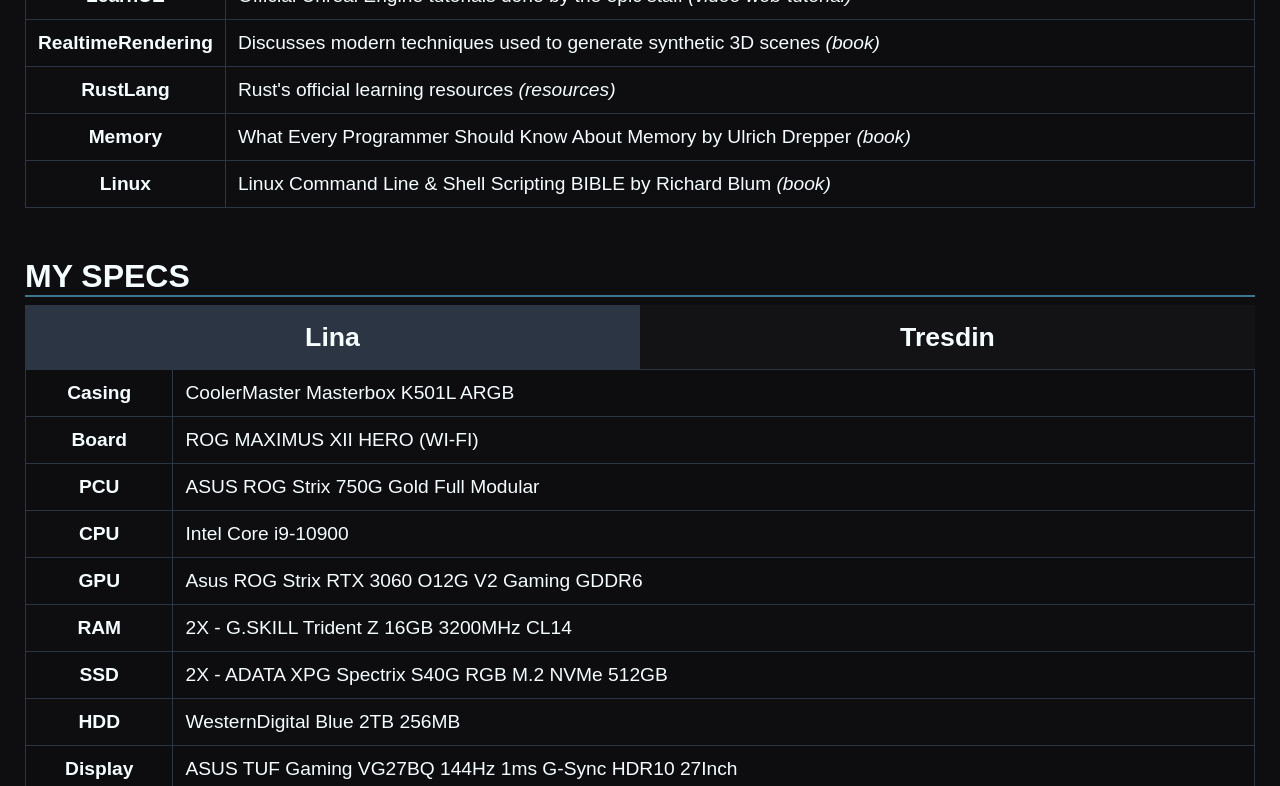
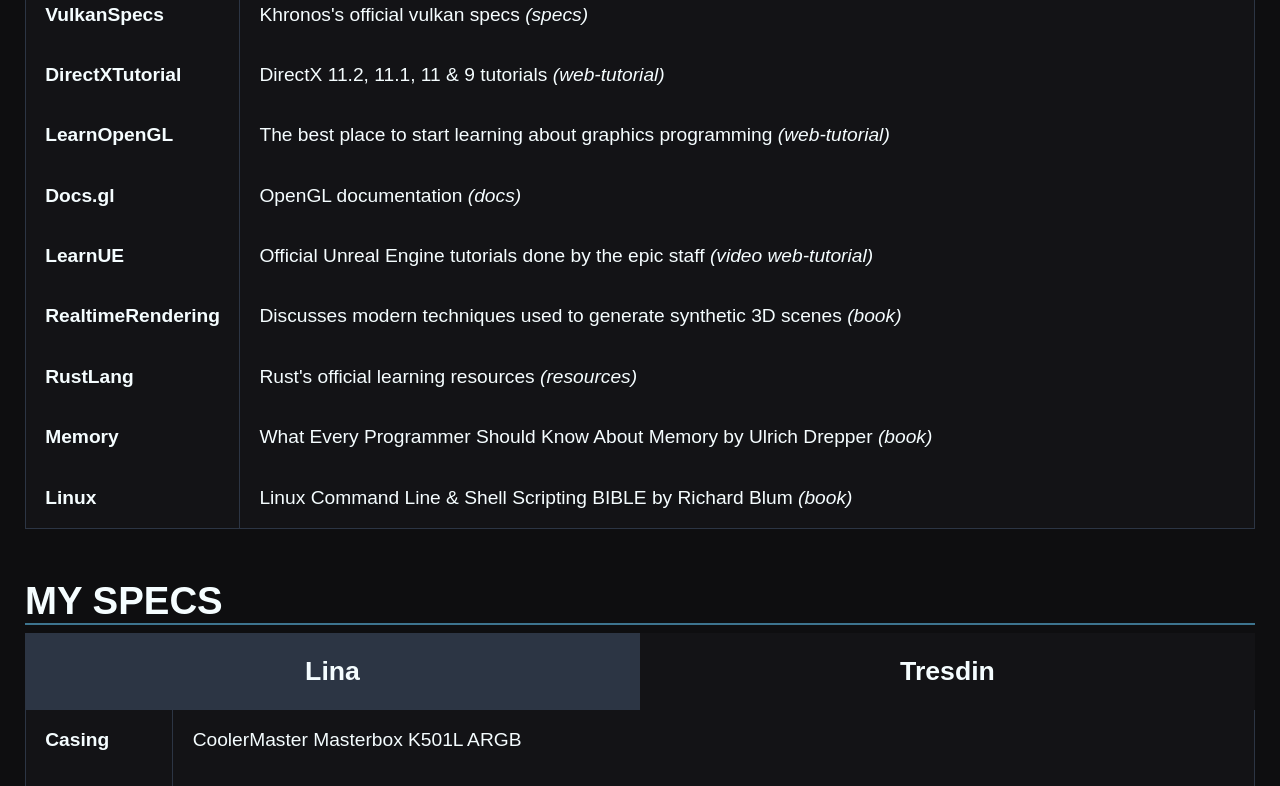
Before and after one commit to Light7734/Portfolio, a Gatsby site: page /about in a window 1280 px wide. Shown: the part 1228-2014 px from the top of the page. Built offline with nearby package versions, Linux system fonts and the light colour scheme; Gatsby itself is replaced by a stand-in of ours.

Commit message:
style: tab component style changes

```diff
--- a/src/pages/about.tsx
+++ b/src/pages/about.tsx
@@ -31,8 +31,8 @@ const About: React.FC = () => {
             {
                 LinaJSONData.specs.map((data: any) =>
                     <tr>
-                        <td> <p> {data.category} </p> </td>
-                        <td> <p> {data.value} </p> </td>
+                        <td> <a> <p> {data.category} </p> </a> </td>
+                        <td> <a> <p> {data.value} </p> </a> </td>
                     </tr>
                 )
             }
@@ -44,12 +44,11 @@ const About: React.FC = () => {
             {
                 TresdinJSONData.specs.map((data: any) =>
                     <tr>
-                        <td> <p> {data.category} </p> </td>
-                        <td> <p> {data.value} </p> </td>
+                        <td> <a> <p> {data.category} </p> </a> </td>
+                        <td> <a> <p> {data.value} </p> </a> </td>
                     </tr>
                 )
             }
-
         </table>,
     ];
 
@@ -68,8 +67,8 @@ const About: React.FC = () => {
             {
                 CodeJSONData.resources.map((data: any) =>
                     <tr>
-                        <td> <p> {data.category} </p> </td>
-                        <td> <p> <a href={data.url}> {data.description} <i className={style.resourcePlatform}>({data.platform})</i></a> </p> </td>
+                        <td> <a href={data.url}><p> {data.category} </p> </a> </td>
+                        <td> <a href={data.url}><p>  {data.description} <i className={style.resourcePlatform}>({data.platform})</i> </p></a> </td>
                     </tr>
                 )
             }
@@ -80,8 +79,8 @@ const About: React.FC = () => {
             {
                 ArtJSONData.resources.map((data: any) =>
                     <tr>
-                        <td> <p> {data.category} </p> </td>
-                        <td> <p> <a href={data.url}> {data.description} <i className={style.resourcePlatform}>({data.platform})</i></a> </p> </td>
+                        <td> <a href={data.url}><p> {data.category} </p> </a> </td>
+                        <td> <a href={data.url}><p>  {data.description} <i className={style.resourcePlatform}>({data.platform})</i> </p></a> </td>
                     </tr>
                 )
             }
@@ -93,8 +92,8 @@ const About: React.FC = () => {
             {
                 MusicJSONData.resources.map((data: any) =>
                     <tr>
-                        <td> <p> {data.category} </p> </td>
-                        <td> <p> <a href={data.url}> {data.description} <i className={style.resourcePlatform}>({data.platform})</i></a> </p> </td>
+                        <td> <a href={data.url}><p> {data.category} </p> </a> </td>
+                        <td> <a href={data.url}><p>  {data.description} <i className={style.resourcePlatform}>({data.platform})</i> </p></a> </td>
                     </tr>
                 )
             }
@@ -104,8 +103,8 @@ const About: React.FC = () => {
         <Layout title="About"
             navIndex={3}
             left={
-                <div>
-                    <div className={style.bio}>
+                <div className={style.container}>
+                    <div>
                         <h1> ABOUT ME </h1>
                         <div className={cstyle.hseparator} />
                         <p>
--- a/src/styles/_variables.scss
+++ b/src/styles/_variables.scss
@@ -19,7 +19,7 @@ $colors: (
 );
 
 // Body
-$fontSize: 1.0em;
+$fontSize: 1.2em;
 $fontFamily: sans-serif;
 $fontColor: nth($colors, 6);
 $background: nth($colors, 1);
--- a/src/styles/about.module.scss
+++ b/src/styles/about.module.scss
@@ -1,12 +1,4 @@
 @use 'variables' as v;
-
-// SEPARATORS
-.hseparator {
-    margin-bottom:  8px;
-    background: nth(v.$colors, 3);
-    height: 2px;
-    width: 100%;
-}
 
 .sectionSeparator {
     margin-top: 50px;
@@ -14,9 +6,10 @@
 
 // Tabs
 table {
+    width: 100%;
+    border: 1px solid v.$btnActive;
+    border-top: none;
     border-collapse: collapse;
-    border: 1px solid v.$btnActive;
-    width: 100%;
 }
 
 col:nth-child(1){
@@ -25,32 +18,27 @@ col:nth-child(1){
 
 tr{
     transition: all .2 ease-in;
-}
-
-tr:nth-child(odd){
-    background-color: rgba(0, 0, 0, 0.03);
-}
-
-tr:nth-child(even){
-    background-color: rgba(0, 0, 0, 0.05);
+    background-color: nth(v.$colors, 2);
 }
 
 tr:hover {
-    background-color: rgba(255, 255, 255, 0.01);
+    background-color: nth(v.$colors, 3);
 }
 
 td{
-    padding: 12px;
     text-align: left;
-    border-bottom: 1px solid v.$btnActive;
-    border-right: 1px solid v.$btnActive;
+    padding: 0em;
 }
 
 td:nth-child(odd)
 {
-    text-align: center;
-    font-weight: 800;
-    width: fit-content;
+    border-right: 1px solid v.$btnActive;
+    font-weight: bolder;
+}
+
+td a {
+    display: block;
+    padding: 1em;
 }
 
 @media (max-width: nth(v.$breakpoints, 2)) {
--- a/src/styles/tab.module.scss
+++ b/src/styles/tab.module.scss
@@ -44,19 +44,12 @@
     transition: .2s;
 }
 
-.iteratorButtonIcon{
-    width:  100%;
-    height: 100%;
-}
-
 .button:hover{
     background-color: v.$tabBtnHover;
     transition: .2s;
 }
 
 .buttonActive {
-    border: none;
-    outline: none;
     cursor: pointer;
     background-color: v.$tabBtnActive;
     border-right: 1px white  v.$tabBtnActive;
@@ -68,11 +61,13 @@
     transition: .2s;
 }
 
+.buttonActive:hover{
+    background-color: v.$tabBtnActive;
+}
+
 .contentContainer{
-    height: auto;
     text-align: center;
     box-sizing: border-box;
-    font-size: 1.2em;
 }
 
 .content{
```
